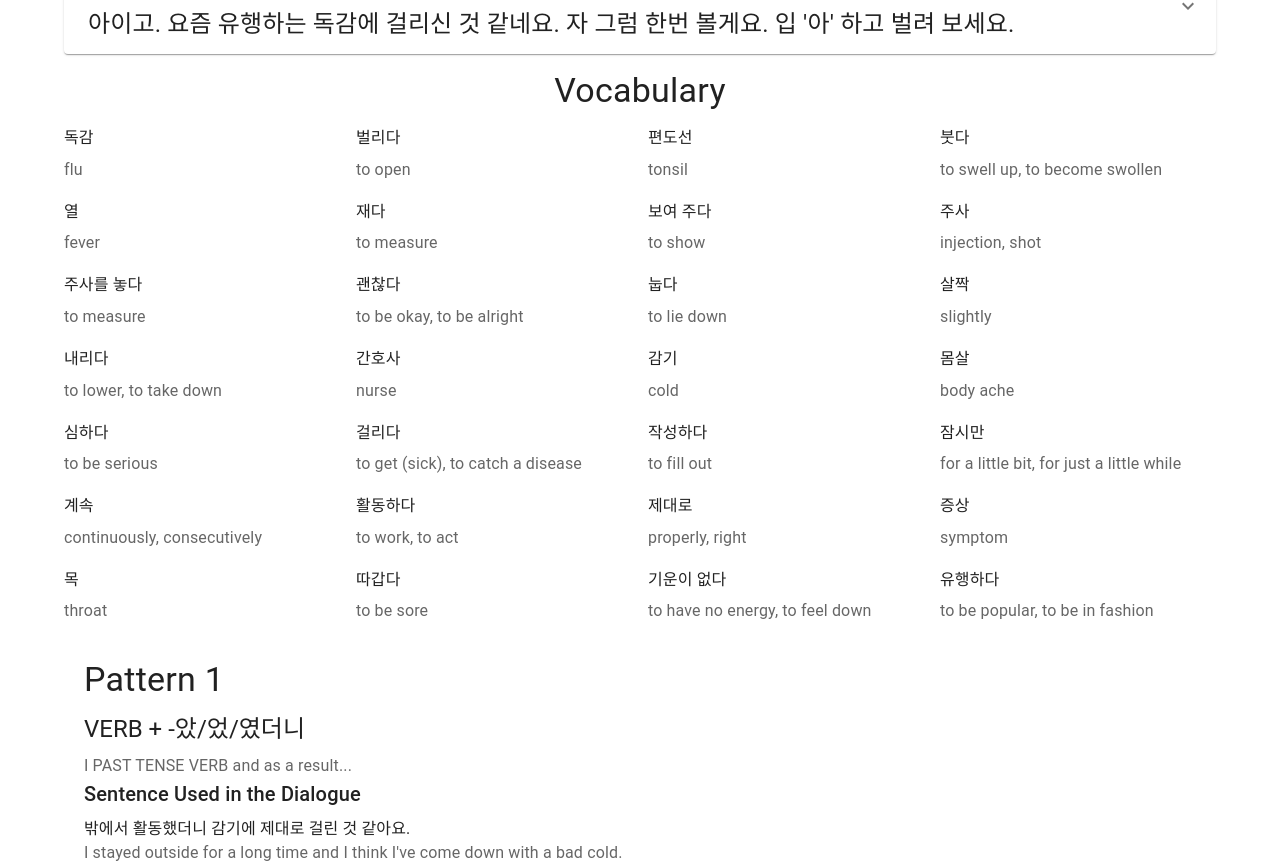
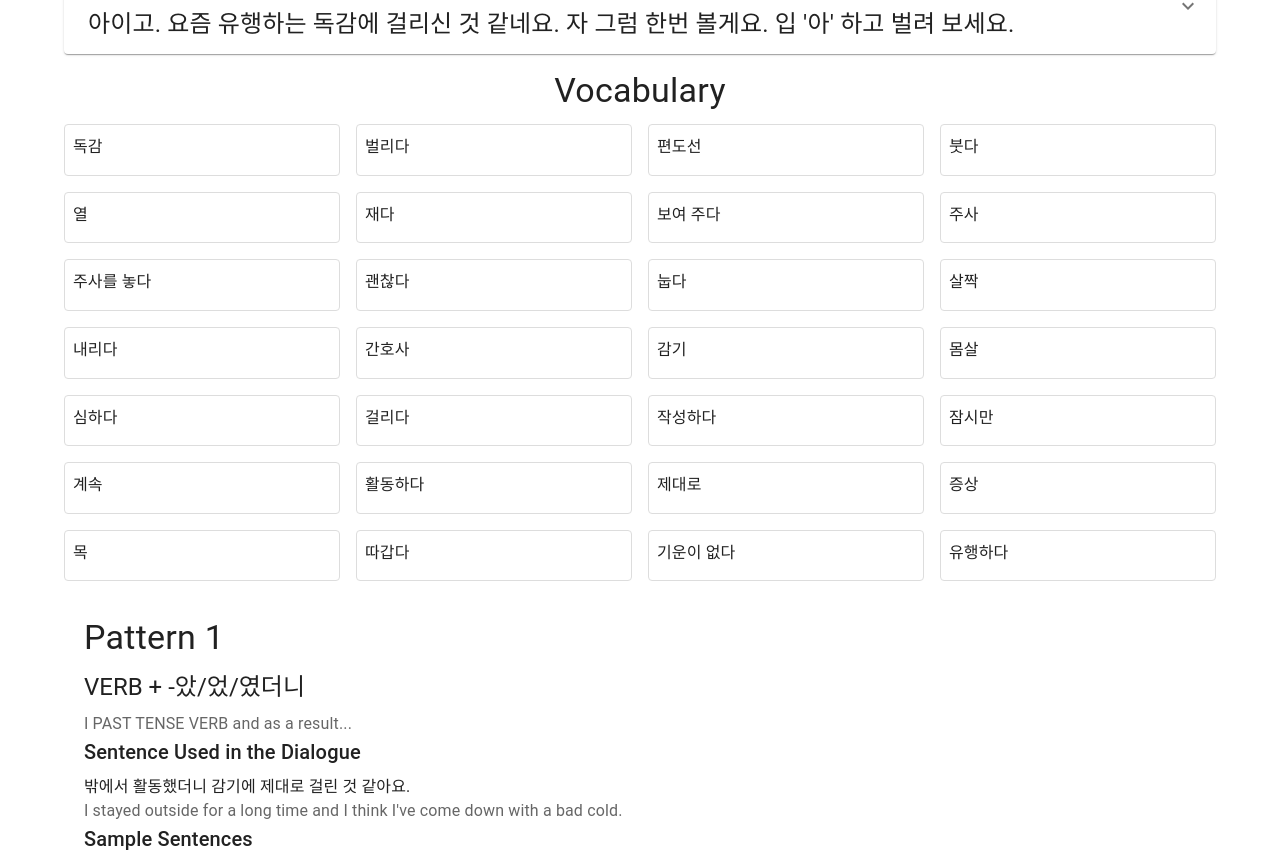
Before and after one commit to timofeysie/language-learning-app, a React (Vite) app: page /chapter/chapter26 in a window 1280 px wide. Shown: the part 2051-2914 px from the top of the page. Built offline with nearby package versions, Linux system fonts and the light colour scheme.

Commit message:
make vocab definisiton reveal feature

```diff
--- a/src/features/Vocabulary/VocabularyComponent.css
+++ b/src/features/Vocabulary/VocabularyComponent.css
@@ -1,5 +1,43 @@
+/* VocabularyComponent.css */
 .word-container {
     display: flex;
-    flex-direction: column;
-    align-items: flex-start;
+    flex-direction: row;
+    align-items: center;
+    padding: 8px;
+    border: 1px solid #ddd;
+    border-radius: 4px;
+    overflow: hidden;
+    transition: max-width 0.3s ease;
+    max-width: 100%;
+    white-space: nowrap;
 }
+
+.word-container.expanded {
+    max-width: 1000px; /* Adjust max-width for the sliding effect */
+}
+
+.arrow-button {
+    background-color: transparent;
+    border: none;
+    padding: 0;
+    margin-left: 8px;
+    transition: transform 0.3s ease;
+}
+
+.arrow-button:hover {
+    transform: rotate(90deg);
+}
+
+.native-text {
+    position: absolute;
+    left: 100%;
+    top: 0;
+    width: 0;
+    overflow: hidden;
+    white-space: nowrap;
+    transition: width 0.3s ease;
+}
+
+.word-container.expanded .native-text {
+    width: auto;
+}
--- a/src/features/Vocabulary/VocabularyComponent.tsx
+++ b/src/features/Vocabulary/VocabularyComponent.tsx
@@ -1,5 +1,5 @@
-import React from "react";
-import { Grid, Typography } from "@mui/material";
+import React, { useState } from 'react';
+import { Grid, Typography, Collapse } from "@mui/material";
 import { WordOrPhrase } from "../../types/WordOrPhraseTypes";
 import "./VocabularyComponent.css";
 
@@ -10,6 +10,16 @@ interface VocabularyComponentProps {
 const VocabularyComponent: React.FC<VocabularyComponentProps> = ({
     vocabulary,
 }) => {
+    const [expandedWord, setExpandedWord] = useState<number | null>(null);
+
+    const handleExpand = (wordId: number) => {
+        if (expandedWord === wordId) {
+            setExpandedWord(null);
+        } else {
+            setExpandedWord(wordId);
+        }
+    };
+
     return (
         <div>
             <Typography variant="h4" gutterBottom>
@@ -19,13 +29,22 @@ const VocabularyComponent: React.FC<VocabularyComponentProps> = ({
             <Grid container spacing={2}>
                 {vocabulary.map((word) => (
                     <Grid item key={word.id} xs={12} sm={6} md={4} lg={3}>
-                        <div className="word-container">
-                            <Typography variant="subtitle1" gutterBottom>
+                        <div className={`word-container ${expandedWord === word.id ? 'expanded' : ''}`}>
+                            <Typography
+                                variant="subtitle1"
+                                gutterBottom
+                                onClick={() => handleExpand(word.id)}
+                            >
                                 {word.targetLanguageText}
                             </Typography>
-                            <Typography variant="body1" color="textSecondary">
-                                {word.nativeLanguageText}
-                            </Typography>
+                            <Collapse in={expandedWord === word.id}>
+                                <Typography mb={1} ml={1}
+                                    variant="body1"
+                                    color="textSecondary"
+                                >
+                                    {word.nativeLanguageText}
+                                </Typography>
+                            </Collapse>
                         </div>
                     </Grid>
                 ))}
```
